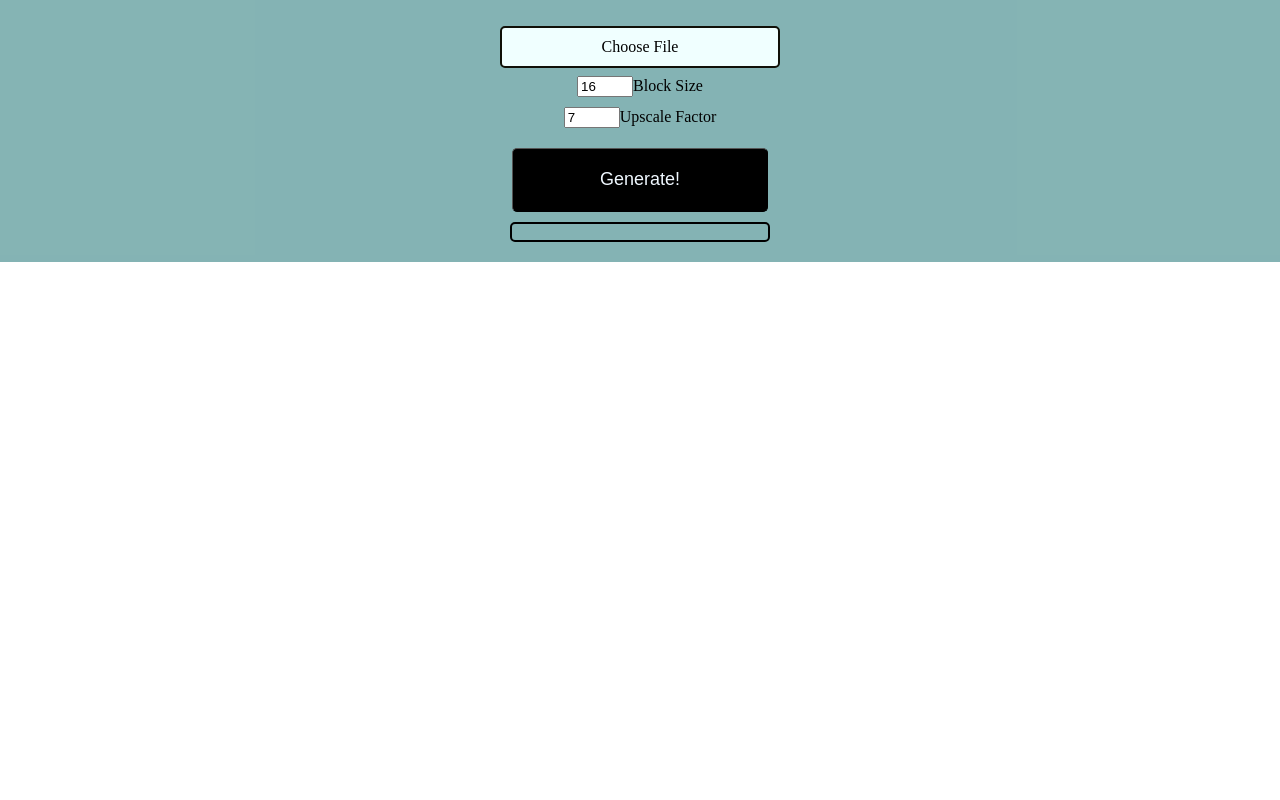
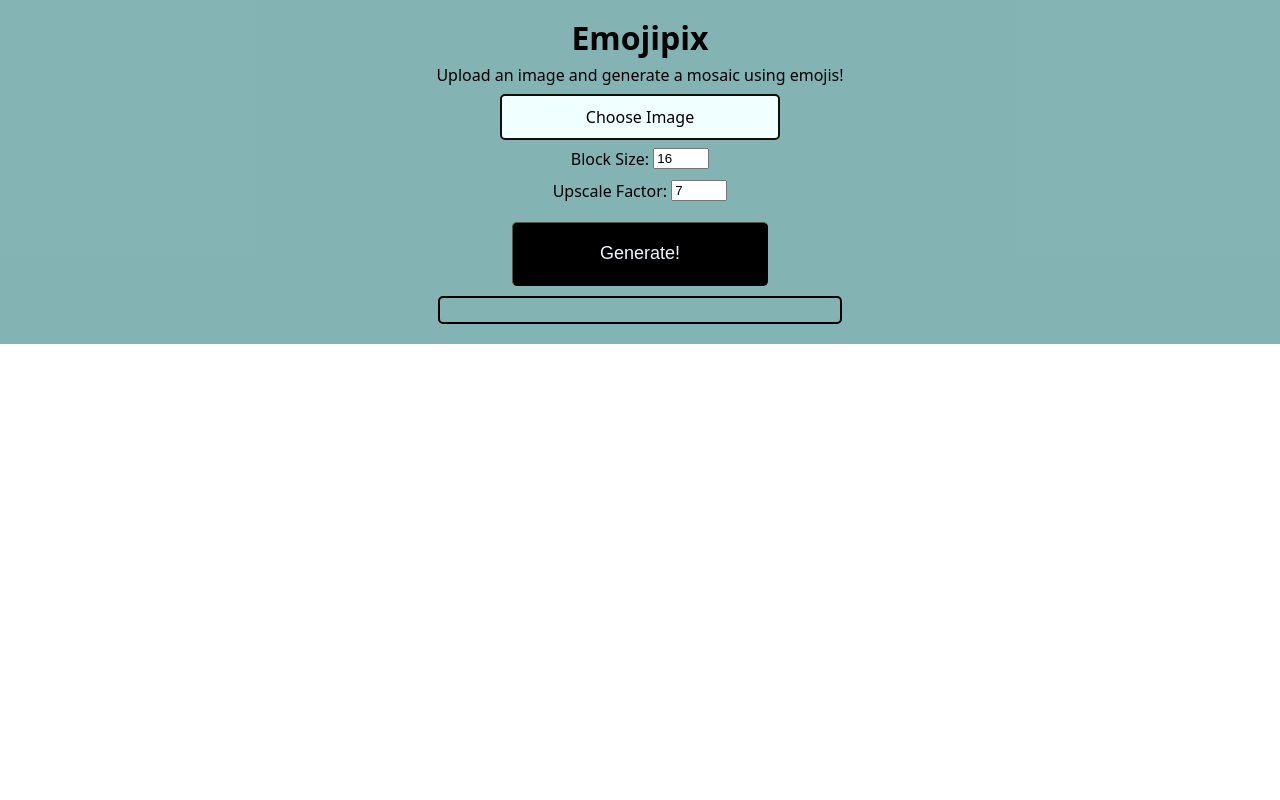
Before and after one commit to nishindudu/Emojipix, a plain HTML site: page index.html in a window 1280 px wide. Shown: the top 800 px of the page. Drawn offline with Linux system fonts and the light colour scheme.

Commit message:
UI Improvements

```diff
--- a/index.css
+++ b/index.css
@@ -1,6 +1,7 @@
 body{
     background: #fff;
     margin: 0;
+    font-family: system-ui, -apple-system, BlinkMacSystemFont, 'Segoe UI', Roboto, Oxygen, Ubuntu, Cantarell, 'Open Sans', 'Helvetica Neue', sans-serif;
 }
 
 #input-div {
@@ -10,6 +11,16 @@ body{
     background-color: #3683849b;
     padding-top: 2%;
     padding-bottom: 2%;
+}
+
+#input-div h1 {
+    margin-bottom: 5px;
+    margin-top: -10px;
+}
+
+#input-div p {
+    margin-top: 0;
+    margin-bottom: 8px;
 }
 
 .input-row {
@@ -69,12 +80,13 @@ body{
 
 #progress-outline {
     width: 20%;
-    height: 2vh;
+    height: 3vh;
     border: 2px solid #000;
     border-radius: 5px;
     background-color: rgba(0, 0, 0, 0);
     margin-top: 10px;
     margin-bottom: -5px;
+    min-width: 400px;
 }
 
 #progress {
@@ -85,6 +97,7 @@ body{
     margin: 0;
     color: azure;
     text-align: center;
+    font-size: small;
 }
 
 
@@ -103,5 +116,8 @@ body{
     text-align: center;
     align-content: center;
     margin-bottom: 20px;
+}
+
+.animated-btn {
     animation: glow 0.5s infinite alternate;
 }
--- a/index.html
+++ b/index.html
@@ -4,22 +4,24 @@
         <meta charset="utf-8">
         <meta name="viewport" content="width=device-width, initial-scale=1">
         <title>
-            Emoji Mosaic Generator
+            Emojipix
         </title>
         <link rel="stylesheet" href="index.css">
         <script src="main.js" defer=""></script>
     </head>
     <body>
         <div id="input-div">
-            <input type="file" id="file-picker">
-            <label for="file-picker" class="custom-file-picker">Choose File</label>
+            <h1>Emojipix</h1>
+            <p>Upload an image and generate a mosaic using emojis!</p>
+            <input type="file" id="file-picker" accept="image/jpeg, image/png">
+            <label for="file-picker" class="custom-file-picker">Choose Image</label>
             <div class="input-row">
+                <label for="blocksize">Block Size: </label>&nbsp;
                 <input type="number" id="blocksize" value="16" min="1" max="25">
-                <label for="blocksize">Block Size</label>
             </div>
             <div class="input-row">
+                <label for="upscale-factor">Upscale Factor: </label> &nbsp;
                 <input type="number" id="upscale-factor" value="7" min="1" max="15">
-                <label for="upscale-factor">Upscale Factor</label>
             </div>
             <button type="button" class="btn" onclick="handleFileInput()">Generate!</button>
             <div id="progress-outline">
--- a/main.js
+++ b/main.js
@@ -100,6 +100,8 @@ function updateProgress(val) {
 }
 
 async function convertToEmojis(img) {
+    downloadLink.ariaDisabled = true;
+    downloadLink.classList.remove('animated-btn');
     canvas.style.display = 'none';
     console.log('converting');
     let upscale = document.getElementById('upscale-factor').value;
@@ -116,7 +118,7 @@ async function convertToEmojis(img) {
     }
 
     if (img.width > 3000 || img.height > 3000) {
-        alert('Image too large. If conversion fails, try a smaller upscale factor.');
+        alert('Image too large. May impact Performance. If conversion fails, try a smaller upscale factor.');
     }
 
     console.log(`upscale: ${upscale}, blockSize: ${blockSize}`);
@@ -152,6 +154,8 @@ async function convertToEmojis(img) {
 
     downloadLink.href = canvas.toDataURL('image/png');
     downloadLink.ariaDisabled = false;
+    downloadLink.classList.add('animated-btn');
+
     // console.log(canvas.toDataURL('image/png'));
     // console.log('url set')
 }
```
